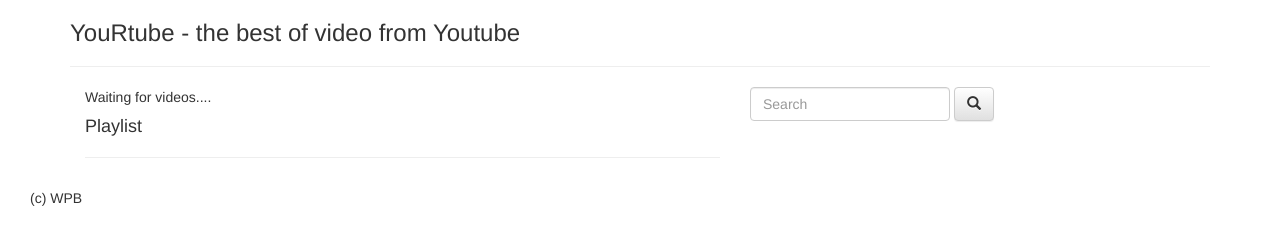
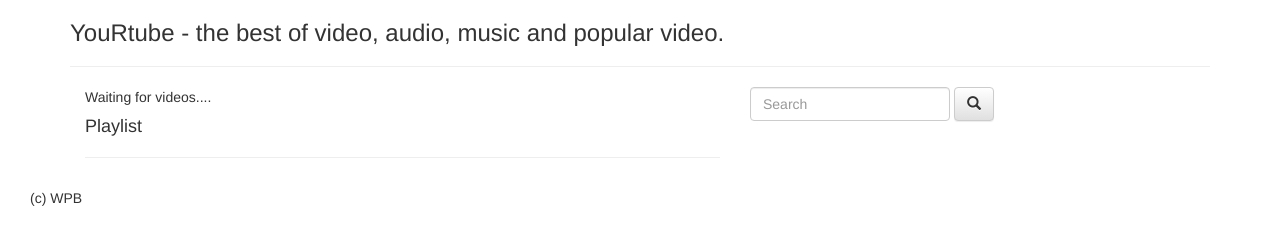
Before and after one commit to say2me/yourtube, a plain HTML site: page index.html in a window 1280 px wide. Drawn offline with nearby package versions, Linux system fonts and the light colour scheme.

Commit message:
Title changed

```diff
--- a/index.html
+++ b/index.html
@@ -3,7 +3,7 @@
 <html lang="en">
 <head>
     <meta charset="utf-8">
-    <title>YouRtube</title>
+    <title>YouRtube - the best of video, audio, music and popular video</title>
     <meta name="viewport" content="width=device-width, initial-scale=1.0">
     <meta name="description" content="">
     <meta name="author" content="">
@@ -31,7 +31,7 @@
 <body>
 <div class="container" id="tube">
     <div class="masthead">
-        <h3 class="muted">YouRtube - the best of video from Youtube</h3>
+        <h3 class="muted">YouRtube - the best of video, audio, music and popular video.</h3>
     </div>
     <hr>
     <div class="row-fluid">
```
